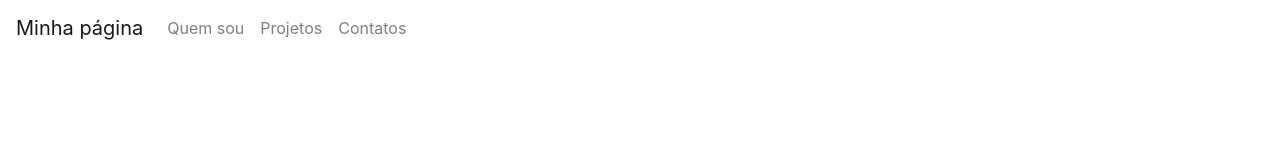
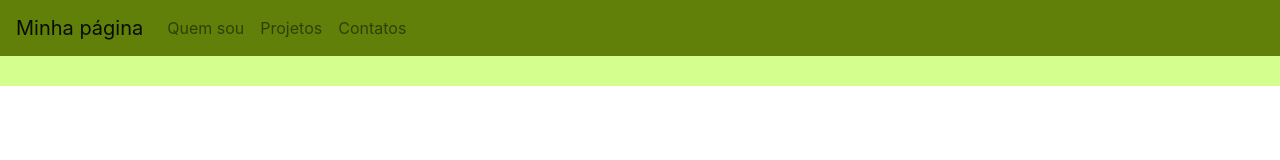
Before and after one commit to ThWember/aula-bootstrap, a plain HTML site: page index.html in a window 1280 px wide. Drawn offline with Linux system fonts and the light colour scheme.

Commit message:
Section quem-sou

```diff
--- a/index.html
+++ b/index.html
@@ -24,5 +24,10 @@
             </ul>
         </div>
     </nav>
+    <section id="quem-sou">
+        <div class="container-fluid quem-sou text-center margin">
+
+        </div>
+    </section>
 </body>
 </html>
--- a/styles/style.css
+++ b/styles/style.css
@@ -0,0 +1,11 @@
+.navbar {
+    background-color: rgb(96, 128, 10);
+}
+
+.quem-sou {
+    background-color: rgb(212, 255, 143);
+}
+
+.margin {
+    padding-top: 30px;
+}
```
